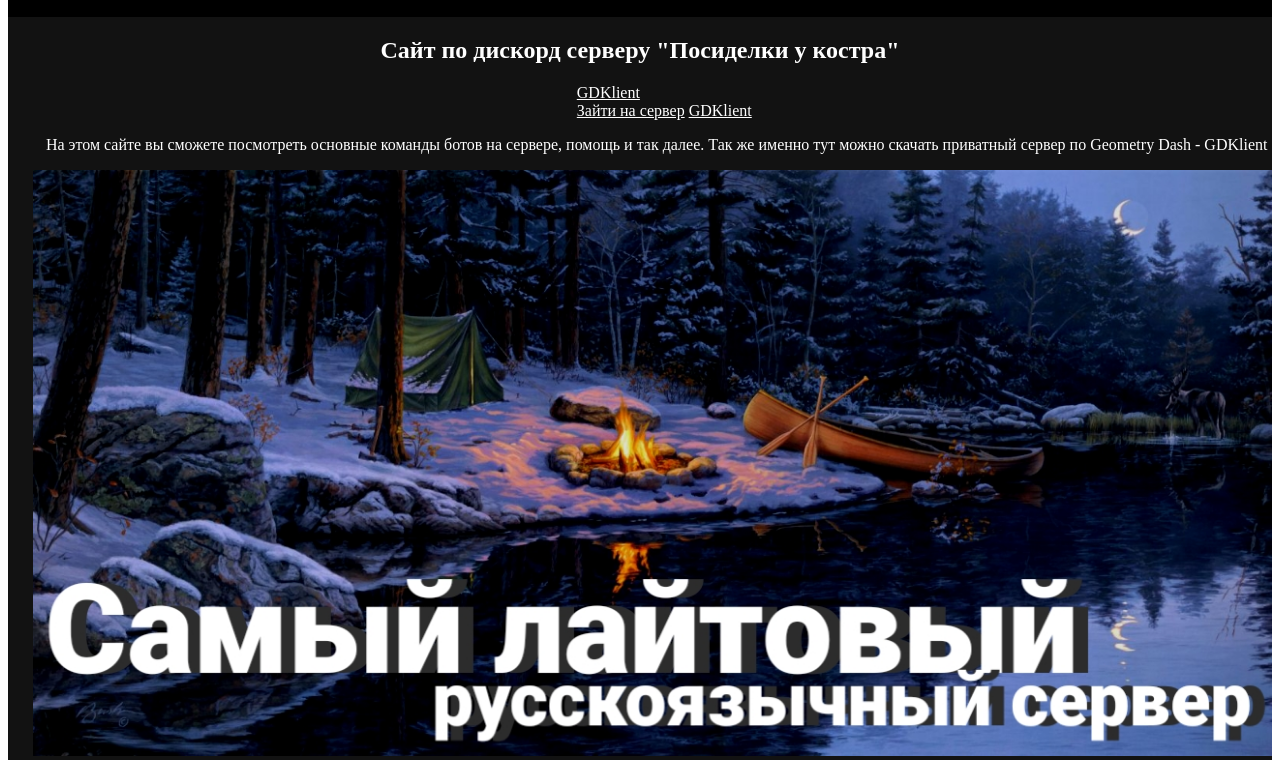
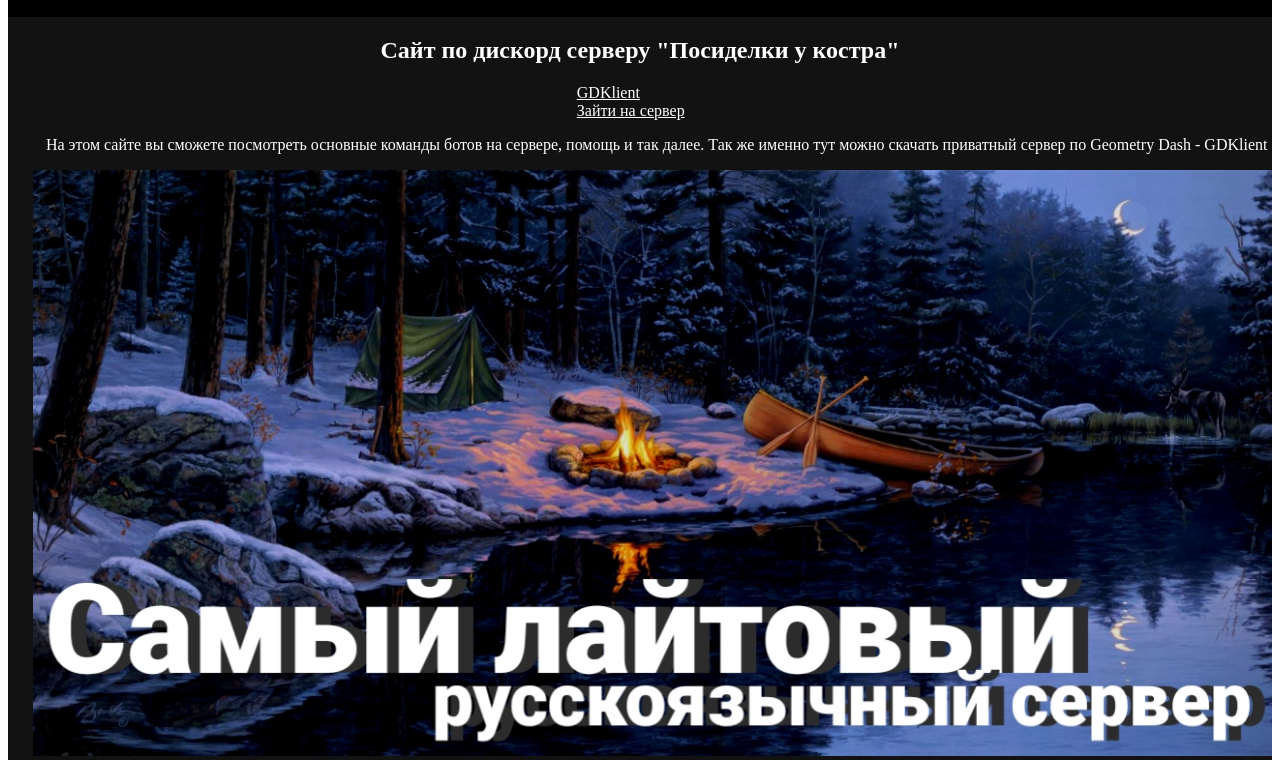
Before and after one commit to Vatovskiy/gatherings-campfire, a plain HTML site: page index.html in a window 1280 px wide. Shown: the part 81-849 px from the top of the page. Drawn offline with Linux system fonts and the light colour scheme.

Commit message:
Update index.html

```diff
--- a/index.html
+++ b/index.html
@@ -21,7 +21,6 @@
 		<section id="html">
 		<div>
 			<a style="position: relative;left: 45%; color: #FFFFFF" href="https://discord.gg/hknth3yhCd">Зайти на сервер</a>
-			<a style="position: relative;left: 45%; color: #FFFFFF" href="https://vatovskiy.github.io/download-gdklient/">GDKlient</a>
 			<p style="position: relative;left: 3%; width: 97%; color: #FFFFFF">На этом сайте вы сможете посмотреть основные команды ботов на сервере, помощь и так далее. Так же именно тут можно скачать приватный сервер по Geometry Dash - GDKlient</p>
 			<img style="position: relative;width: 1280px; height: 606px; left: 2%;width: 98%; height: 100%" src="img/img1.jpg">
 		</div>
```
